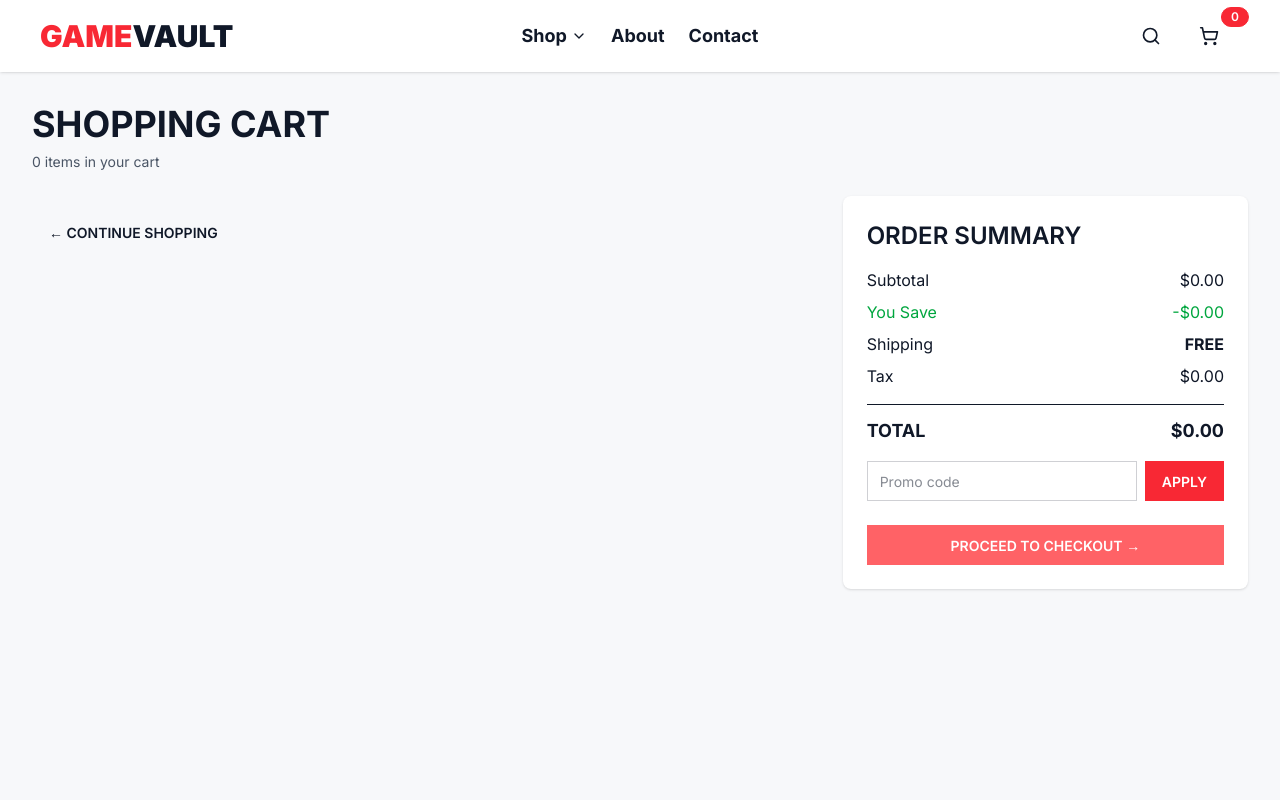
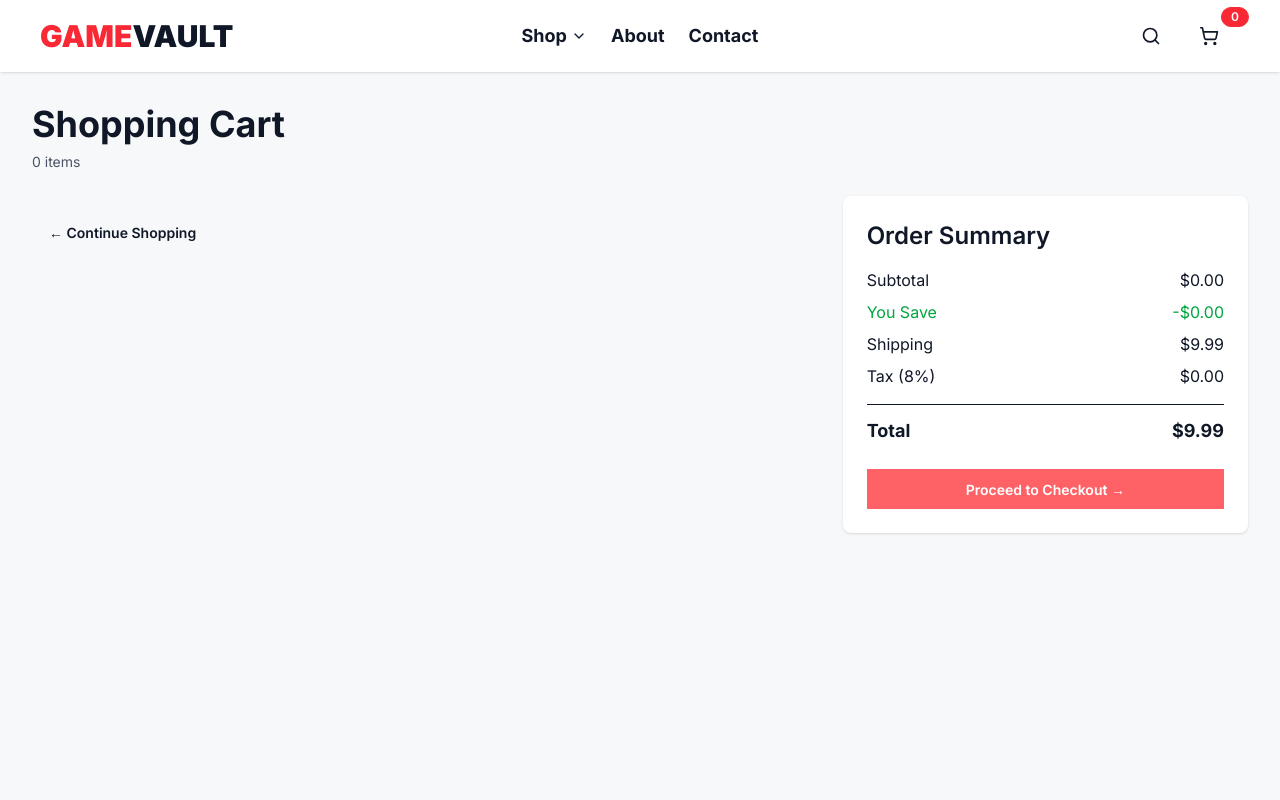
Before and after one commit to Jatti045/SEG3125-A4, a React (Vite) app: page /cart in a window 1280 px wide. Shown: the top 800 px of the page. Built offline with nearby package versions, Linux system fonts and the light colour scheme.

Commit message:
Implemented features.

```diff
--- a/src/contexts/ShoppingCartContext.jsx
+++ b/src/contexts/ShoppingCartContext.jsx
@@ -4,19 +4,55 @@ import productsData from "../data/products.json";
 export const ShoppingCartContext = createContext();
 
 export const ShoppingCartProvider = ({ children }) => {
-  const [items, setItems] = useState(productsData);
+  const [items] = useState(productsData);
   const [cart, setCart] = useState([]);
 
-  const removeFromCart = (productId) => {
-    setCart((prevCart) => {
-      const updatedCart = prevCart.filter((item) => item.id !== productId);
-      return updatedCart;
+  const addToCart = (product, quantity = 1) => {
+    setCart((prev) => {
+      const existing = prev.find((p) => p.id === product.id);
+      if (existing) {
+        return prev.map((p) =>
+          p.id === product.id ? { ...p, quantity: p.quantity + quantity } : p
+        );
+      }
+      return [...prev, { ...product, quantity }];
     });
   };
 
-  const contextValue = { items, cart, setCart, removeFromCart };
+  const removeFromCart = (id) => {
+    setCart((prev) => prev.filter((p) => p.id !== id));
+  };
+
+  const increaseCartQuantity = (id, by = 1) => {
+    setCart((prev) =>
+      prev.map((p) => (p.id === id ? { ...p, quantity: p.quantity + by } : p))
+    );
+  };
+
+  const decreaseCartQuantity = (id, by = 1) => {
+    setCart((prev) =>
+      prev
+        .map((p) =>
+          p.id === id ? { ...p, quantity: Math.max(1, p.quantity - by) } : p
+        )
+        .filter((p) => p.quantity > 0)
+    );
+  };
+
+  const clearCart = () => setCart([]);
+
   return (
-    <ShoppingCartContext.Provider value={contextValue}>
+    <ShoppingCartContext.Provider
+      value={{
+        items,
+        cart,
+        addToCart,
+        removeFromCart,
+        increaseCartQuantity,
+        decreaseCartQuantity,
+        clearCart,
+      }}
+    >
       {children}
     </ShoppingCartContext.Provider>
   );
--- a/src/pages/Cart.jsx
+++ b/src/pages/Cart.jsx
@@ -8,32 +8,28 @@ export default function ShoppingCart() {
     useShoppingCart();
 
   const subtotal = cart.reduce(
-    (sum, item) => sum + item.price /* * item.quantity */,
+    (sum, { price, quantity }) => sum + price * quantity,
     0
   );
   const savings = cart.reduce(
-    (sum, item) =>
-      item.onSale && item.comparePrice
-        ? sum + (item.comparePrice - item.price) /* * item.quantity */
-        : sum,
+    (sum, { price, comparePrice, onSale, quantity }) =>
+      onSale && comparePrice ? sum + (comparePrice - price) * quantity : sum,
     0
   );
-  const shippingCost = subtotal >= 50.0 ? 0 : 9.99;
-  const taxRate = 0.08;
-  const tax = subtotal * taxRate;
-  const total = subtotal + shippingCost + tax;
+  const shipping = subtotal >= 50 ? 0 : 9.99;
+  const tax = subtotal * 0.08;
+  const total = subtotal + shipping + tax;
 
-  const formatCurrency = (value) =>
-    value.toLocaleString("en-US", { style: "currency", currency: "USD" });
+  const fmt = (v) =>
+    v.toLocaleString("en-US", { style: "currency", currency: "USD" });
 
   return (
     <div className="p-8 bg-base-200 min-h-screen">
-      <h1 className="text-4xl font-bold mb-2">SHOPPING CART</h1>
+      <h1 className="text-4xl font-bold mb-2">Shopping Cart</h1>
       <p className="text-sm text-gray-600 mb-6">
-        {cart.length} item{cart.length !== 1 && "s"} in your cart
+        {cart.length} item{cart.length !== 1 && "s"}
       </p>
       <div className="flex flex-col lg:flex-row gap-8">
-        {/* Cart Items List */}
         <div className="flex-1 space-y-4">
           {cart.map((item) => (
             <div
@@ -52,32 +48,30 @@ export default function ShoppingCart() {
                     {item.category}
                   </p>
                   <div className="mt-1">
-                    <span className="font-bold text-xl">
-                      {formatCurrency(item.price)}
-                    </span>
+                    <span className="font-bold text-xl">{fmt(item.price)}</span>
                     {item.onSale && item.comparePrice && (
                       <span className="text-gray-400 line-through ml-2">
-                        {formatCurrency(item.comparePrice)}
+                        {fmt(item.comparePrice)}
                       </span>
                     )}
                   </div>
                 </div>
               </div>
 
-              <div className="flex items-center gap-4">
-                {/* <button
+              <div className="flex items-center gap-2">
+                <button
                   onClick={() => decreaseCartQuantity(item.id)}
                   className="btn btn-square btn-sm"
                 >
                   –
                 </button>
-                <span className="text-lg">{item.quantity}</span>
+                <span className="px-2">{item.quantity}</span>
                 <button
                   onClick={() => increaseCartQuantity(item.id)}
                   className="btn btn-square btn-sm"
                 >
                   +
-                </button> */}
+                </button>
                 <button
                   onClick={() => removeFromCart(item.id)}
                   className="btn btn-ghost btn-sm text-gray-500"
@@ -87,67 +81,35 @@ export default function ShoppingCart() {
               </div>
             </div>
           ))}
-
           <Link to="/shop" className="btn btn-ghost mt-4">
-            &larr; CONTINUE SHOPPING
+            &larr; Continue Shopping
           </Link>
         </div>
 
-        {/* Order Summary */}
         <div className="w-full lg:w-1/3 bg-white rounded-lg shadow p-6">
-          <h2 className="text-2xl font-semibold mb-4">ORDER SUMMARY</h2>
-
+          <h2 className="text-2xl font-semibold mb-4">Order Summary</h2>
           <div className="flex justify-between mb-2">
             <span>Subtotal</span>
-            <span>{formatCurrency(subtotal)}</span>
+            <span>{fmt(subtotal)}</span>
           </div>
-
           <div className="flex justify-between mb-2 text-green-600">
             <span>You Save</span>
-            <span>-{formatCurrency(savings)}</span>
+            <span>-{fmt(savings)}</span>
           </div>
-
           <div className="flex justify-between mb-2">
             <span>Shipping</span>
-            {cart && cart.length > 0 ? (
-              <span className="font-bold">
-                {shippingCost === 0 ? "FREE" : shippingCost}
-              </span>
-            ) : (
-              <span className="font-bold">FREE</span>
-            )}
+            <span>{shipping === 0 ? "FREE" : fmt(shipping)}</span>
           </div>
-
           <div className="flex justify-between mb-4">
-            <span>Tax</span>
-            <span>{formatCurrency(tax)}</span>
+            <span>Tax (8%)</span>
+            <span>{fmt(tax)}</span>
           </div>
-
-          <div className="flex justify-between items-center border-t pt-3 font-bold text-lg">
-            <span>TOTAL</span>
-            <span>{cart.length > 0 ? formatCurrency(total) : "$0.00"}</span>
+          <div className="flex justify-between border-t pt-3 font-bold text-lg">
+            <span>Total</span>
+            <span>{fmt(total)}</span>
           </div>
-
-          <div className="mt-4 flex gap-2">
-            <input
-              type="text"
-              placeholder="Promo code"
-              className="input input-bordered flex-1"
-            />
-            <button className="btn btn-primary">APPLY</button>
-          </div>
-
-          <button
-            onClick={() => {
-              if (cart && cart.length > 0) {
-                alert("Proceeding to checkout");
-              } else {
-                alert("Add items to your cart to checkout");
-              }
-            }}
-            className="btn btn-error btn-block mt-6"
-          >
-            PROCEED TO CHECKOUT →
+          <button className="btn btn-error btn-block mt-6">
+            Proceed to Checkout →
           </button>
         </div>
       </div>
--- a/src/pages/Product.jsx
+++ b/src/pages/Product.jsx
@@ -1,134 +1,112 @@
-import React from "react";
-import { useShoppingCart } from "@/contexts/ShoppingCartContext.jsx";
-import { Star, ShoppingCart, Truck, Shield, RefreshCcw } from "lucide-react";
+import React, { useState } from "react";
+import { useShoppingCart } from "../contexts/ShoppingCartContext.jsx";
+import {
+  Star,
+  ShoppingCart as CartIcon,
+  Truck,
+  Shield,
+  RefreshCcw,
+} from "lucide-react";
 import { useLocation } from "react-router-dom";
 import ProductCard from "@/components/product/ProductCard.jsx";
 
 export default function Product() {
-  const { items, setCart } = useShoppingCart();
-  const location = useLocation();
+  const { items, addToCart } = useShoppingCart();
+  const { pathname } = useLocation();
+  const productId = parseInt(pathname.split("/")[2]);
+  const product = items.find((p) => p.id === productId);
+  const [quantity, setQuantity] = useState(1);
 
-  const productId = location.pathname.split("/")[2];
-  const parsedProductId = parseInt(productId);
+  const related = items
+    .filter((p) => p.id !== productId)
+    .sort(() => 0.5 - Math.random())
+    .slice(0, 3);
 
-  const product = items.find((item) => item.id === parsedProductId);
-
-  const relatedProducts = pickRandom(items, 3);
-
-  function pickRandom(arr, count) {
-    const a = arr.slice();
-
-    for (let i = a.length - 1; i > 0; i--) {
-      const j = Math.floor(Math.random() * (i + 1));
-      [a[i], a[j]] = [a[j], a[i]];
-    }
-
-    return a.slice(0, count);
-  }
-
-  console.log("Product: ", product);
-
-  function incrementQt() {
-    let quantity = document.getElementById("quantity_box").value;
-    quantity++;
-    document.getElementById("quantity_box").value = quantity;
-  }
-
-  function decreaseQt() {
-    let quantity = document.getElementById("quantity_box").value;
-    if (quantity === "1") return;
-    quantity--;
-    document.getElementById("quantity_box").value = quantity;
-  }
+  const fmt = (v) =>
+    v.toLocaleString("en-US", { style: "currency", currency: "USD" });
 
   return (
-      <div className={"bg-base-200"}>
-        <div className="px-8 py-20 space-y-8 container mx-auto">
+    <div className="bg-base-200 min-h-screen">
+      <div className="container mx-auto px-8 py-20">
         <div className="flex flex-col lg:flex-row gap-8">
           <div className="w-full lg:w-1/2">
-              <div className="relative h-full">
             <img
               src={product.imageUrl}
-                    alt="Product"
-                    className="w-full h-full rounded-[var(--radius-box)] shadow"
+              alt={product.name}
+              className="w-full rounded-lg shadow"
             />
-                {product.isBestSeller ? (
+            {product.isBestseller && (
               <div className="absolute top-4 left-4 badge badge-primary">
                 Bestseller
               </div>
-                ) : null}
+            )}
           </div>
-            </div>
-
-            {/* Details */}
           <div className="flex-1 space-y-4">
             <h1 className="text-4xl font-bold">{product.name}</h1>
-              <div className="flex items-center space-x-4 text-lg">
-                <div className="flex items-center text-warning">
-                  <Star size={20} fill={"var(--color-warning)"} />
-                  <span className="ml-1 font-medium">4.8</span>
+            <div className="flex items-center space-x-2">
+              <Star size={24} fill="gold" />
+              <span className="font-medium">{product.rating}</span>
+              <span className="text-gray-500">({product.numReviews})</span>
             </div>
-                <span className="text-gray-500">({product.numReviews})</span>
-                <span className="text-green-600 font-medium">In Stock</span>
-              </div>
-
             <div className="flex items-baseline space-x-4">
-                <span className="text-3xl font-bold">${product.price}</span>
+              <span className="text-3xl font-bold">{fmt(product.price)}</span>
               {product.onSale && (
                 <>
-                <span className="text-lg line-through text-gray-400">
-                  {product.comparePrice}
+                  <span className="line-through text-gray-400">
+                    {fmt(product.comparePrice)}
                   </span>
                   <span className="badge badge-error">
-                  Save ${(product.comparePrice - product.price).toFixed(2)}
+                    Save {fmt(product.comparePrice - product.price)}
                   </span>
                 </>
               )}
             </div>
-
             <p className="text-gray-700">{product.description}</p>
-
-              <div className="flex flex-col space-x-4">
-                <label className={"text-gray-500"}>Quantity:</label>
-                <div className={"join"}>
-                  <button className={"btn btn-neutral"} onClick={decreaseQt}>-</button>
-                  <input id={"quantity_box"} type={"number"} min={"1"} step={"1"} className={"w-25 text-center bg-base-100 border-1 border-neutral"} defaultValue={1} required />
-                  <button className={"btn btn-neutral"} onClick={incrementQt}>+</button>
-                </div>
-
-              </div>
-
             <div className="flex items-center space-x-4">
               <button
-                    onClick={() =>
-                        setCart((prevCart) => {
-                          return [...prevCart, product];
-                        })
-                    }
+                className="btn btn-neutral"
+                onClick={() => setQuantity((q) => Math.max(1, q - 1))}
+              >
+                –
+              </button>
+              <input
+                type="text"
+                readOnly
+                value={quantity}
+                className="w-12 text-center bg-base-100 border"
+              />
+              <button
+                className="btn btn-neutral"
+                onClick={() => setQuantity((q) => q + 1)}
+              >
+                +
+              </button>
+              <button
                 className="btn btn-primary flex-1 gap-2"
+                onClick={() => addToCart(product, quantity)}
               >
-                  <ShoppingCart /> Add to Cart
+                <CartIcon /> Add to Cart
               </button>
             </div>
-
-              {/* Shipping & Policies */}
             <div className="grid grid-cols-1 sm:grid-cols-3 gap-4 pt-6 border-t">
               <div className="flex items-center space-x-2">
-                  <Truck className="text-primary" />
+                <Truck />
                 <div>
                   <div className="font-medium">Free Shipping</div>
-                    <div className="text-sm text-gray-600">On orders over $50</div>
+                  <div className="text-sm text-gray-600">
+                    On orders over $50
+                  </div>
                 </div>
               </div>
               <div className="flex items-center space-x-2">
-                  <Shield className="text-primary" />
+                <Shield />
                 <div>
                   <div className="font-medium">Secure Payment</div>
                   <div className="text-sm text-gray-600">100% secure</div>
                 </div>
               </div>
               <div className="flex items-center space-x-2">
-                  <RefreshCcw className="text-primary" />
+                <RefreshCcw />
                 <div>
                   <div className="font-medium">Easy Returns</div>
                   <div className="text-sm text-gray-600">30-day policy</div>
@@ -137,15 +115,14 @@ export default function Product() {
             </div>
           </div>
         </div>
-
-          <div>
+        <section className="mt-12">
           <h2 className="text-2xl font-bold mb-4">Related Products</h2>
           <div className="grid grid-cols-1 sm:grid-cols-2 lg:grid-cols-3 gap-6">
-              {relatedProducts.map((item) => (
-                  <ProductCard item={item} />
+            {related.map((p) => (
+              <ProductCard key={p.id} item={p} />
             ))}
           </div>
-          </div>
+        </section>
       </div>
     </div>
   );
```
Also changed, not shown: src/components/ui/Navbar.jsx (+12 -8 lines). Lines whose indentation alone changed are shown as unchanged.
